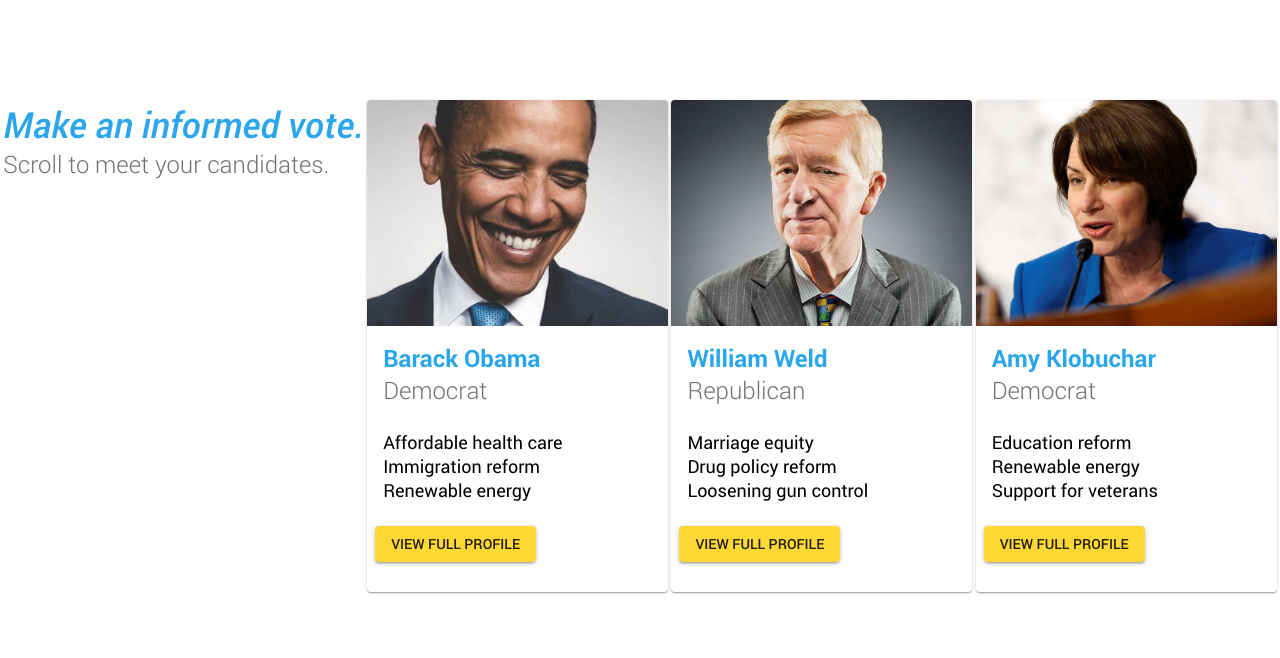
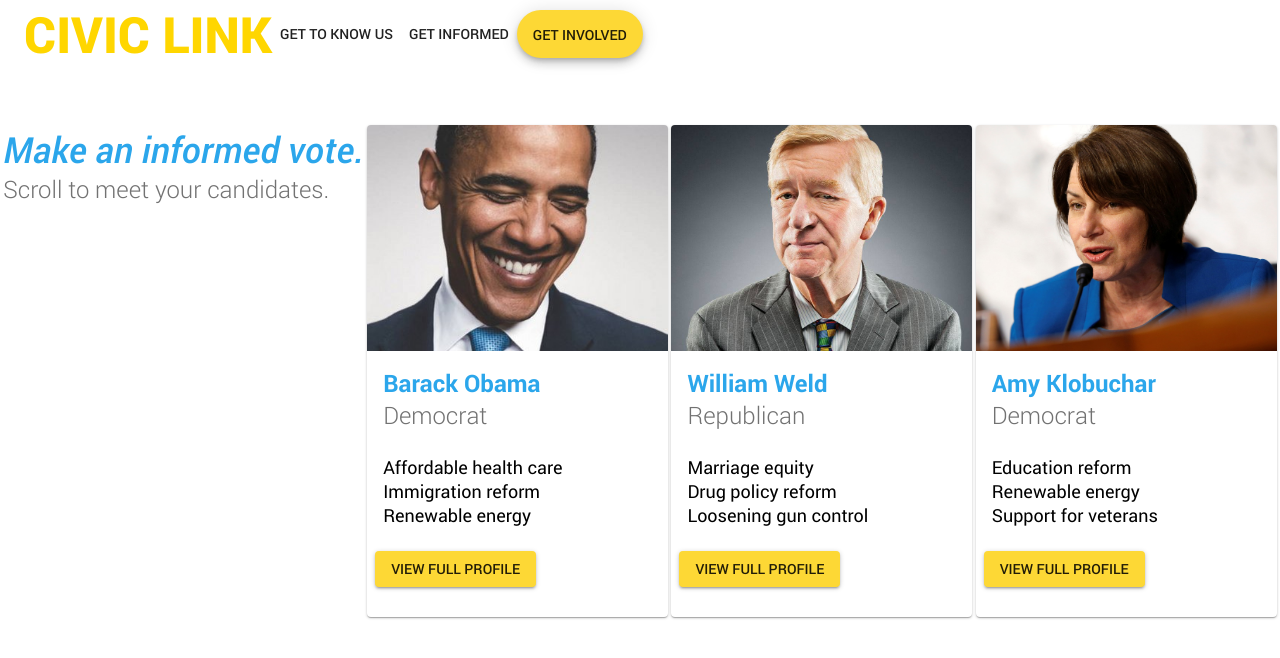
Before and after one commit to ritigupta/civic-link, a React (Create React App) app: page / in a window 1280 px wide. Shown: the top 658 px of the page. Built offline with nearby package versions, Linux system fonts and the light colour scheme.

Commit message:
Added initial toolbar

```diff
--- a/src/App.css
+++ b/src/App.css
@@ -56,6 +56,14 @@
 .flex-container {
   display: flex;
   justify-content: space-evenly;
+  margin-top: 25px;
+}
+
+header {
+  font-family: 'Roboto', sans-serif;
+  font-weight: 900;
+  font-size: 50px;
+  color: #FFD600;
 }
 
 h1 {
--- a/src/App.js
+++ b/src/App.js
@@ -11,16 +11,24 @@ import CardContent from '@material-ui/core/CardContent';
 import CardMedia from '@material-ui/core/CardMedia';
 import Button from '@material-ui/core/Button';
 import yellow from '@material-ui/core/colors/yellow';
+import AppBar from '@material-ui/core/AppBar';
+import Toolbar from '@material-ui/core/Toolbar';
+import Fab from '@material-ui/core/Fab';
 
 //import Typography from '@material-ui/core/Typography';
+
 
 import './App.css';
 
 
 const styles = theme => ({
+  toolBar: {
+    textAlign: 'left',
+
+  },
   card: {
     width: 301,
-    height: 492
+    height: 492,
   },
   media: {
     height: 250,
@@ -31,7 +39,14 @@ const styles = theme => ({
     '&:hover': {
       backgroundColor: yellow[700],
     },
-  }
+  },
+  root: {
+    flexGrow: 1,
+  },
+  fab: {
+    margin: theme.spacing.unit,
+  },
+
 });
 
 class App extends Component {
@@ -40,6 +55,19 @@ class App extends Component {
     const { classes } = this.props;
     return (
       <div className="App">
+        <div className={classes.root}>
+          <AppBar color="none"
+            style={{boxShadow: "none"}}>
+            <Toolbar className={classes.toolBar}>
+              <header>
+                CIVIC LINK
+              </header>
+              <Button className={classes.button}>get to know us</Button>
+              <Button className={classes.button}>get informed</Button>
+              <Fab variant="extended" className={classes.cssRoot}>get involved</Fab>
+            </Toolbar>
+          </AppBar>
+        </div>
         <body className="App-header">
           <div>
             <div class="flex-container">
```
